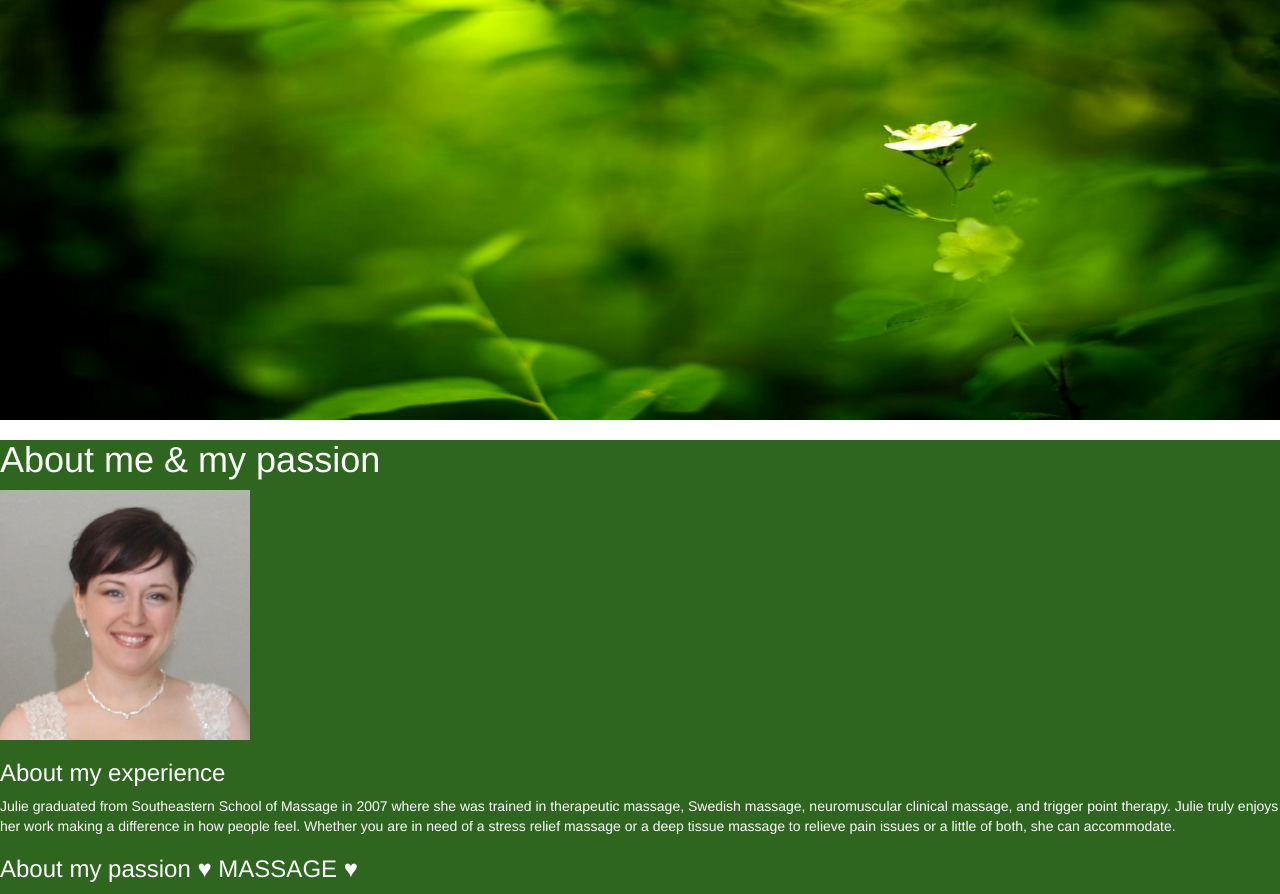
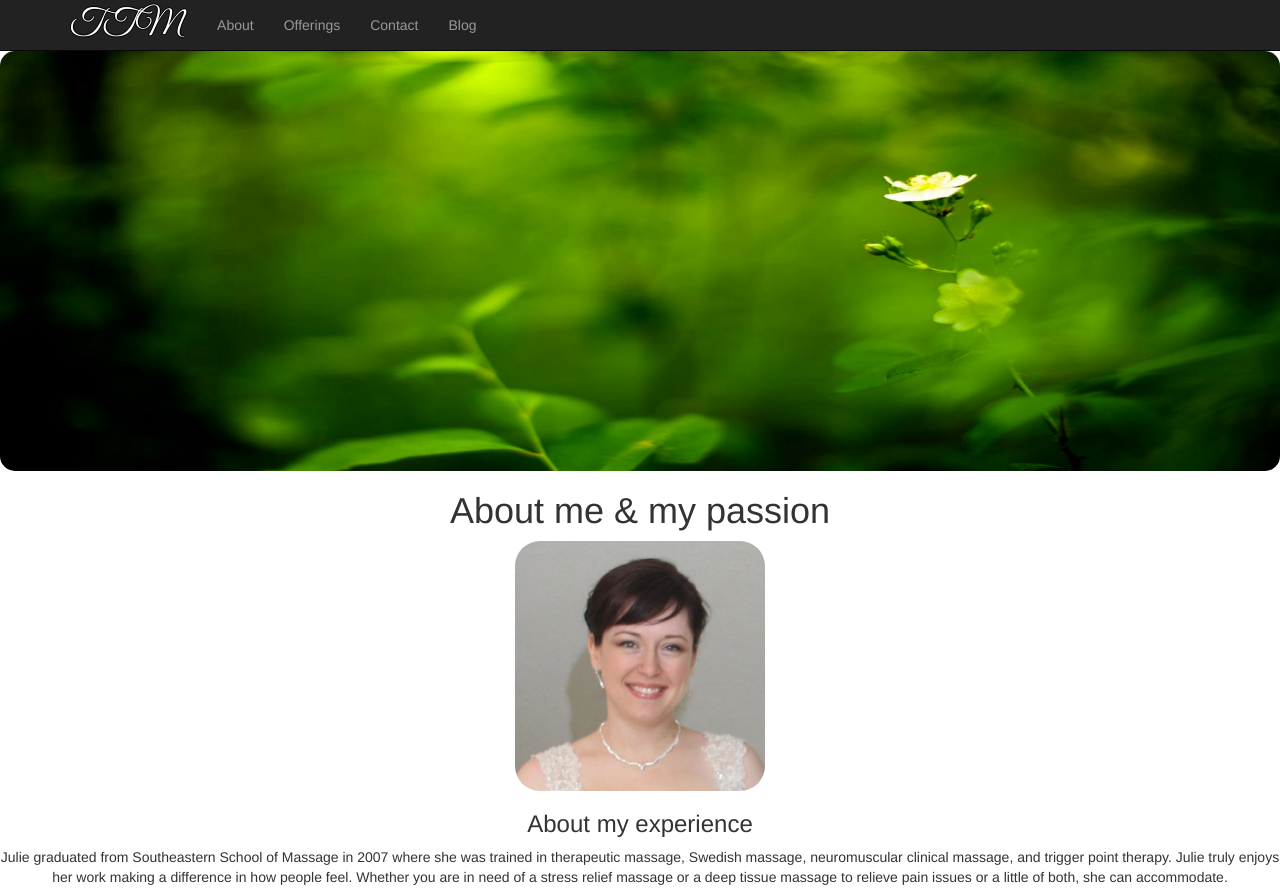
Before and after one commit to Dallasss7/cobrakai-project, a plain HTML site: page About.html in a window 1280 px wide. Shown: the top 894 px of the page. Drawn offline with Linux system fonts and the light colour scheme.

Commit message:
about style finished

```diff
--- a/About.html
+++ b/About.html
@@ -3,6 +3,7 @@
 <head>
 	<meta http-equiv="Content-Type" content="text/html; charset=UTF-8" />
 	<title>Telling Touch Massage</title>
+	<link href='http://fonts.googleapis.com/css?family=Great+Vibes' rel='stylesheet' type='text/css'>
 	<link rel="stylesheet" type="text/css" href="lib/bootstrap/css/bootstrap.min.css" />
 	<link rel="stylesheet" type="text/css" href="stylesheets/About.css" />
 	<script type="text/javascript" src="lib/jquery/jquery.min.js"></script>
@@ -10,6 +11,34 @@
     <script type="text/javascript" src="scripts/cobrakai.js"></script>
 
 </head>
+<body>
+	<header>
+		<nav class="navbar navbar-default navbar-inverse navbar-static-top main" role="navigation">
+		<div class="container">
+	  	<!-- Brand and toggle get grouped for better mobile display -->
+	  		<div class="navbar-header">
+	    		<button type="button" class="navbar-toggle" data-toggle="collapse" data-target=".navbar-ex1-collapse">
+		      		<span class="sr-only">Toggle navigation</span>
+		      		<span class="icon-bar"></span>
+		      		<span class="icon-bar"></span>
+		      		<span class="icon-bar"></span>
+	    		</button>
+	    	<a href="index.html" class="logo_wrapper">TTM</a>
+	  		</div>
+	  <!-- Collect the nav links, forms, and other content for toggling -->
+	  		<div class="collapse navbar-collapse navbar-ex1-collapse">
+	    		<ul class="nav navbar-nav choose_page">
+		            <li class="about"><a href="About.html">About</a></li>
+		            <li class="offerings"><a href="/offerings.html">Offerings</a></li>
+		            <li class="contact"><a href="/contact">Contact</a></li>
+		            <li class="blog"><a href="blog.html">Blog</a></li>
+	    		</ul>
+	  		</div><!-- /.navbar-collapse -->
+		</div><!-- container -->
+	</nav>
+	</header>
+<html lang="en">
+
 <body>
 	<header>
 		<img src="lib/images/About Picture.jpg" class="img-responsive" alt="Responsive image">
@@ -20,12 +49,12 @@
 	<div class="content"></div>
 	<div class="footer"></div>
 
-    <div class="article">
+    <div class="body">
         <div class="article_heading">
          <h1>About me & my passion</h1>
         </div>
         <div class="article_content">
-          <img class="float_center" src="lib/images/Julie VanWyhe picture.jpg" alt="Julie VanWyhe picture" height="250" width="250" />
+          <img class="float_center Julie" src="lib/images/Julie VanWyhe picture.jpg" alt="Julie VanWyhe picture" height="250" width="250" />
 
           	<div class="paragraph_heading">
           	<h3>About my experience</h3>
@@ -38,8 +67,8 @@
           <h3>About my passion ♥︎ MASSAGE ♥︎ </h3>
           	</div>
 
-          <ul>
-            <li>Benefits of Therapeutic Massage</lil>
+          <dl>
+            <li>Benefits of Therapeutic Massage</li>
 			<li>Decreases pain by stimulating production of endorphins</li>
 			<li>Enhances sense of well-being and body awareness</li>
 			<li>Decreases insomnia and improves sleep patterns</li>
@@ -57,13 +86,16 @@
 			<li>Aids in relief of colic, constipation and bloating</li>
 			<li>Accelerates recovery from surgery and injuries</li>
 			<li>Reduces or eliminates muscle pain, soreness and fatiguethis one</li>
-          </ul>
+          </dl>
         </div>
      </div>
 
-
-
-
-	<footer></footer>
+	<footer class="site-footer">
+		<div  class="social-logo">
+			<a href="http://twitter.com"><img src="lib/images/twitter-logo.jpeg" alt="Twitter Logo"></a>
+			<a href="http://facebook.com"><img src="lib/images/facebook-logo.jpeg" alt="Facebook Logo"></a>
+        </div>
+    	 Copyright &copy; 2014 <i>Telling Touch</i>
+	</footer>
 </body>
 </html>
--- a/stylesheets/About.css
+++ b/stylesheets/About.css
@@ -1,12 +1,59 @@
 .img-responsive{
+	margin:0 0 0 0;
 	width: 100%;
 	height: 420px;
-	float: center;
-}
-.article
-{
-background-color:rgb(46,102,32);
-color: white;
+	float: left;
+	border-radius: 15px;
 }
 
+.Julie{
+	border-radius: 25px;
 }
+
+.navbar{
+	margin-bottom: 0px;
+}
+
+.social-logo{
+	text-align: center;
+
+}
+
+.body{
+	background-color: white;
+	text-align: center;
+	color: dark grey;
+	margin:0;
+}
+
+.ul
+{text-align: center;
+}
+
+.logo_wrapper{
+	text-decoration: none;
+	color:white;
+	text-shadow: -1px 0 black, 0 1px black, 1px 0 black, 0 -1px black;
+}
+
+.logo_wrapper, div a:visited{
+	text-shadow: -1px 0 black, 0 1px black, 1px 0 black, 0 -1px black;
+	font-size: 2.5em;
+	font-family: 'Great Vibes', cursive;
+	width: 15%;
+	float: left;
+   color:white;
+   margin-right:20px;
+}
+
+div a:hover{
+	text-decoration:none;
+
+}
+
+.site-footer{
+	text-align:center;
+	background-color:rgba(0, 0, 0, .90);
+	color: #505E7D;
+
+}
--- a/stylesheets/cobrakai.css
+++ /dev/null
@@ -1,3 +0,0 @@
-.img-responsive{
-	margin:0 auto 0 auto;
-}
```
Also changed, not shown: lib/images/facebook-logo.jpeg (added), lib/images/twitter-logo.jpeg (added).
